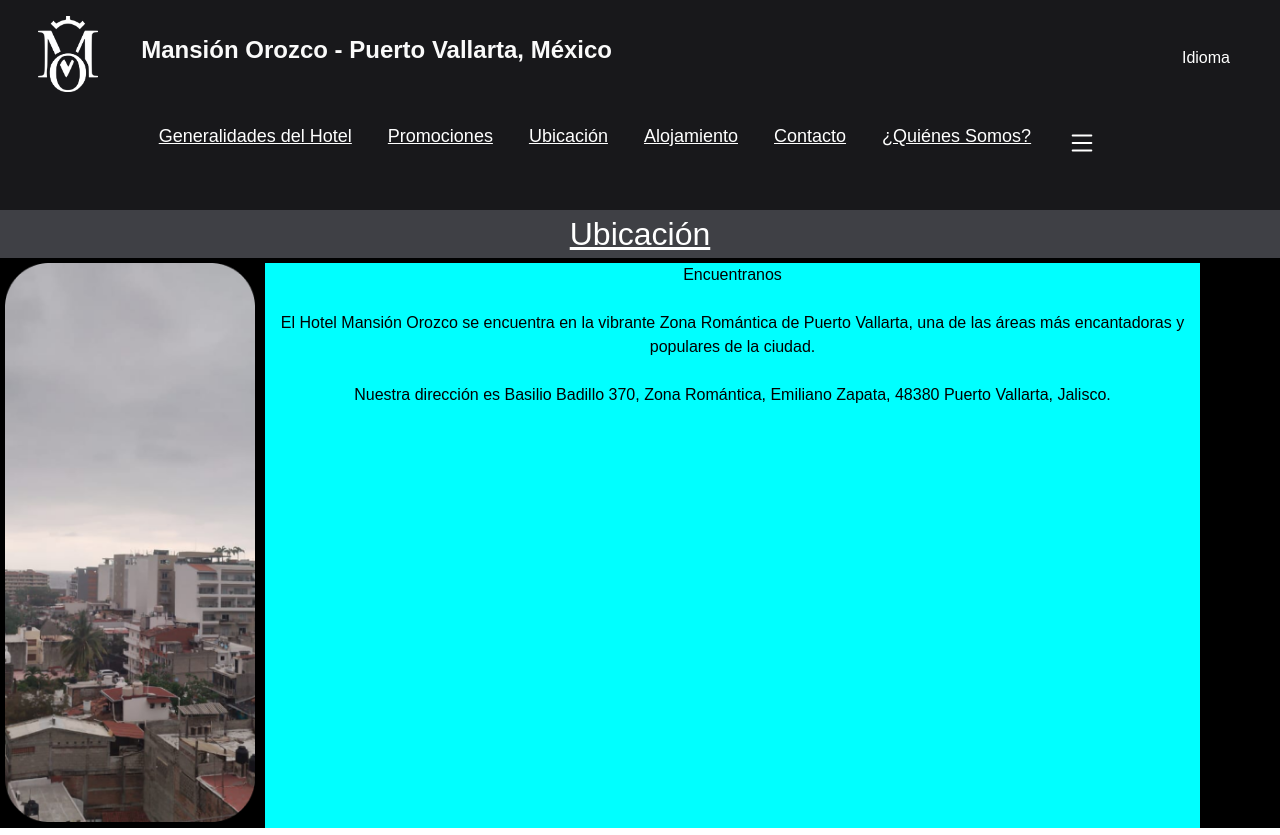
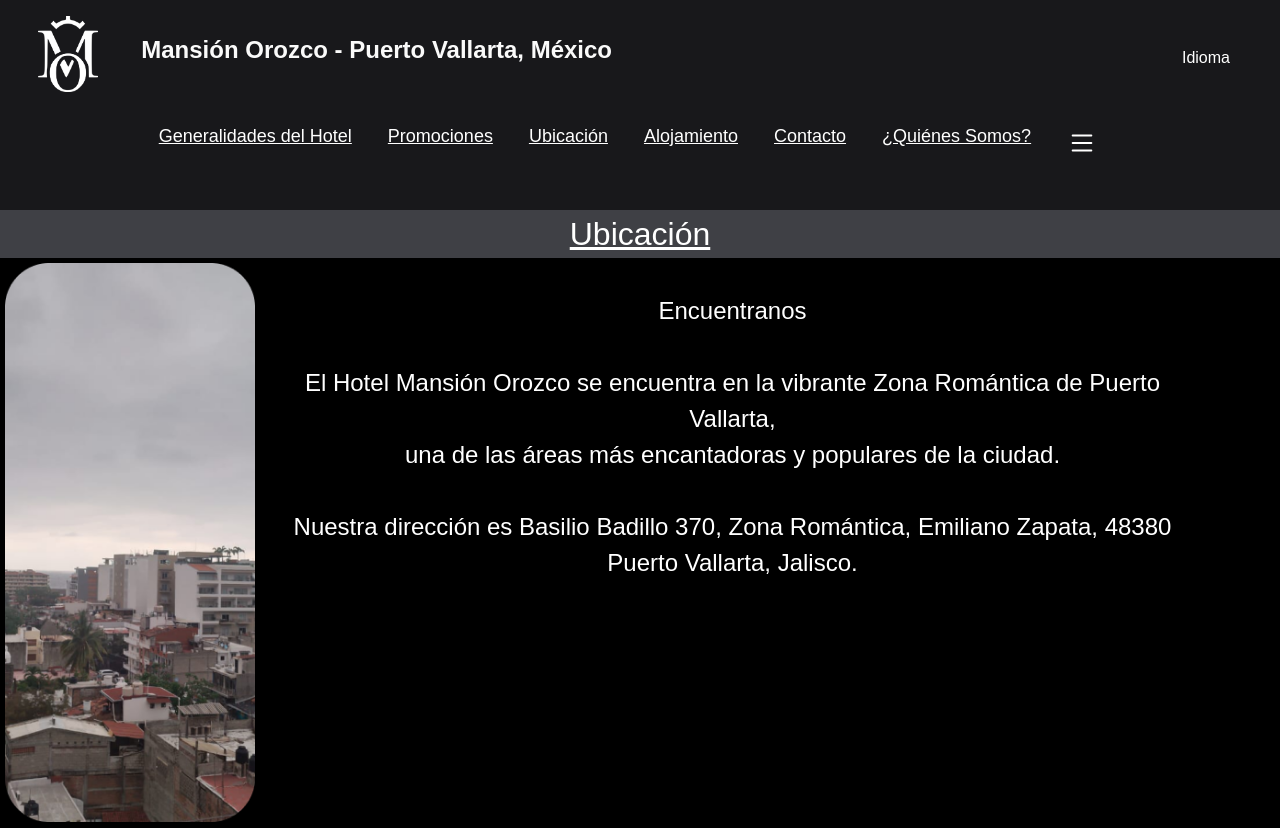
Before and after one commit to kevinvilla01/MansionOrozco, a PHP site: page /ubication.html in a window 1280 px wide. Shown: the top 835 px of the page. Run offline with PHP 8.4, Linux system fonts and the light colour scheme; a stand-in replaces the project's code that opens the database connection; some libraries are stand-ins or nearby versions.

Commit message:
ubicación provicional

```diff
--- a/Web/Estilos.css
+++ b/Web/Estilos.css
@@ -712,7 +712,7 @@ Aquí termina la barra de navegación
     float: inline-start;
     width: 935px;
     height: 565px;
-    background-color: aqua;
+
     margin: 5px;
 }
 .ubi_part1-3
@@ -725,6 +725,10 @@ Aquí termina la barra de navegación
 }
 #ubi_text1
 {
+    font-family: Arial;
+    font-size: 24px;
+    color: #fff;
     text-align: center;
+    margin-top: 30px;
 }
 /**aquí termina los estilos de ubicación**/
--- a/Web/ubication.html
+++ b/Web/ubication.html
@@ -94,7 +94,7 @@
             </div>
             <div class="ubi_part1-2">
                 <p id="ubi_text1">Encuentranos<br><br>
-                    El Hotel Mansión Orozco se encuentra en la vibrante Zona Romántica de Puerto Vallarta, una de las áreas más encantadoras y populares de la ciudad.<br><br>
+                    El Hotel Mansión Orozco se encuentra en la vibrante Zona Romántica de Puerto Vallarta, <br>una de las áreas más encantadoras y populares de la ciudad.<br><br>
                     Nuestra dirección es Basilio Badillo 370, Zona Romántica, Emiliano Zapata, 48380 Puerto Vallarta, Jalisco.</p>
             </div>
             <div class="ubi_part1-3">
```
